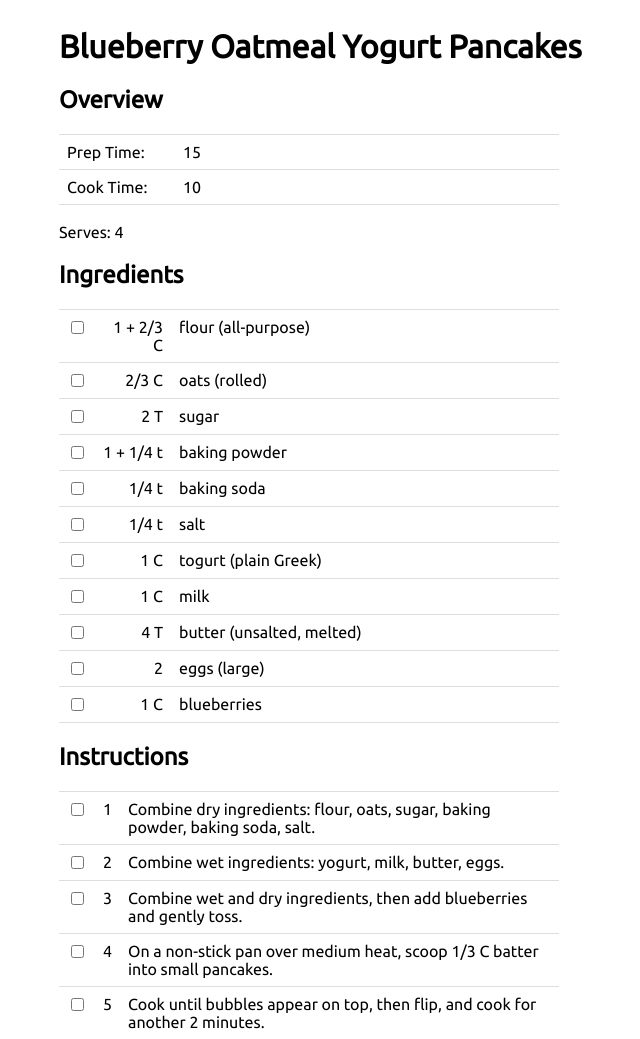
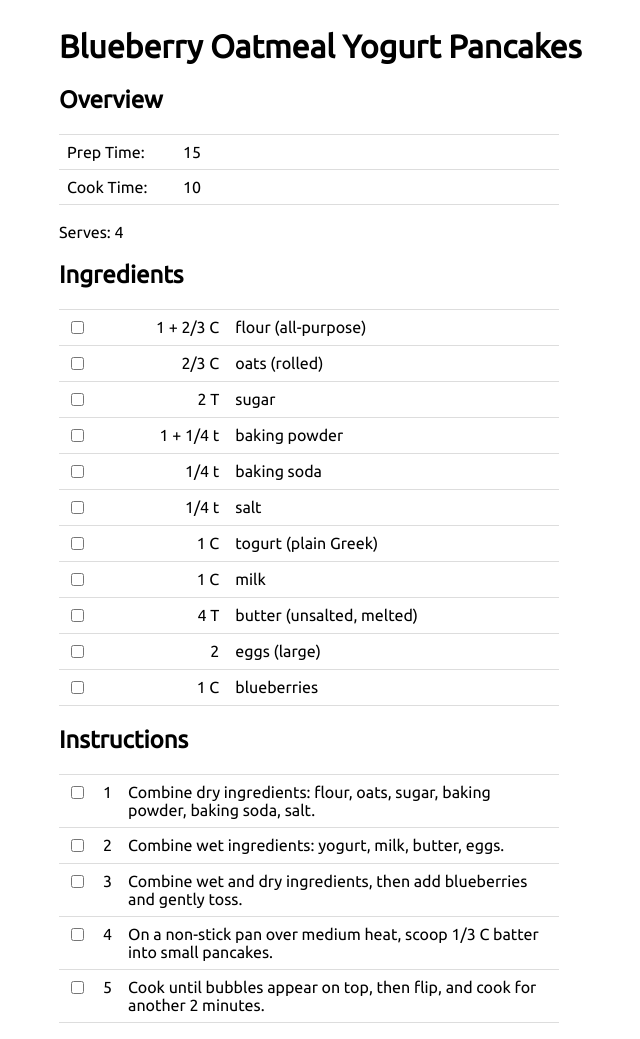
Before and after one commit to jessexknight/foodbook, a PHP site: page / in a window 1280 px wide. Shown: the top 1039 px of the page, without its empty margins (13-653 px from the left). Run offline with PHP 8.4, Linux system fonts and the light colour scheme; some libraries are stand-ins or nearby versions.

Commit message:
adjust spacing

```diff
--- a/css/style.css
+++ b/css/style.css
@@ -32,7 +32,7 @@ th, td {
   text-align: right;
 }
 #ingredients td:nth-child(2) {
-  width: 60px;
+  min-width: 50px;
 }
 
 /* tr:nth-child(odd) {background-color: #f2f2f2;} */
```
